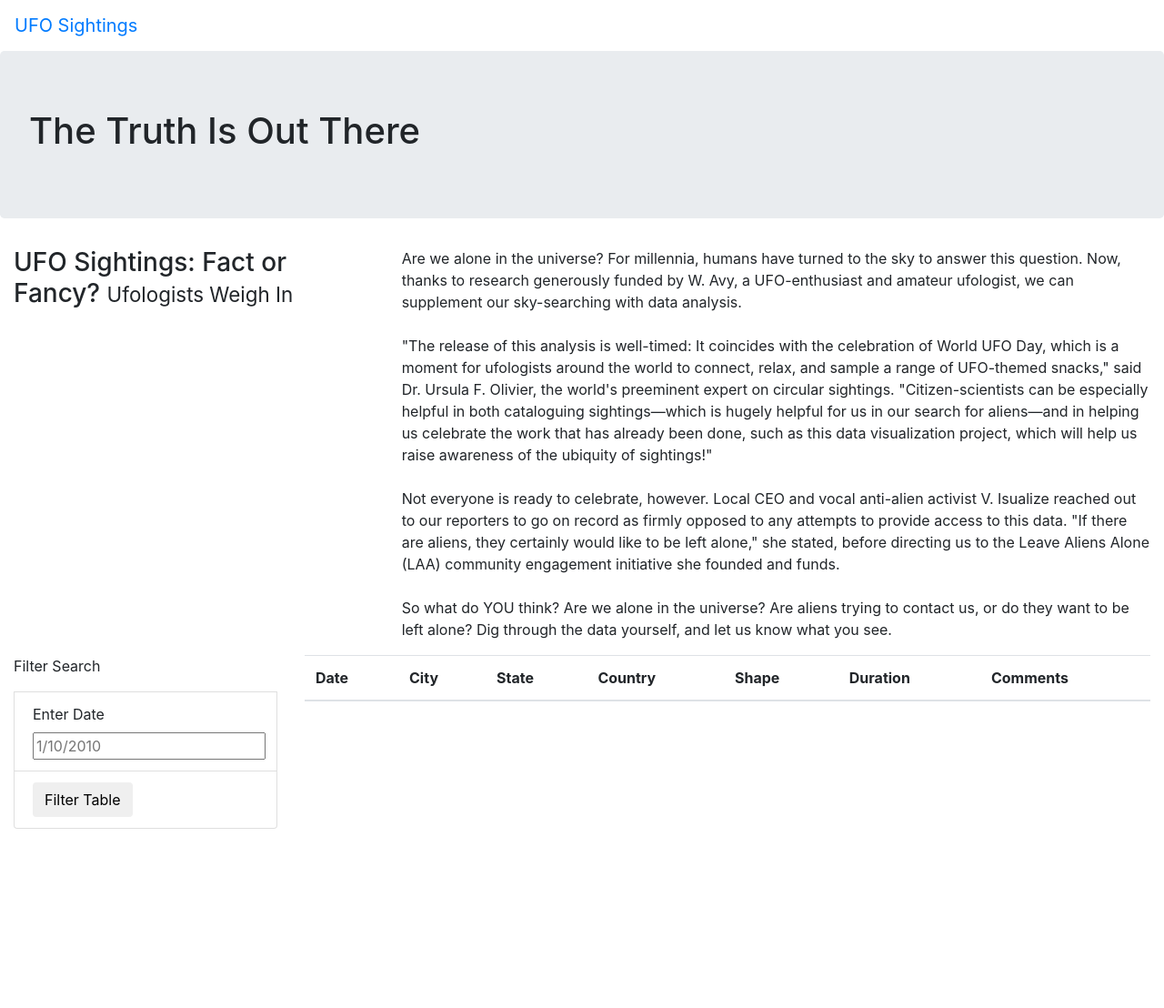
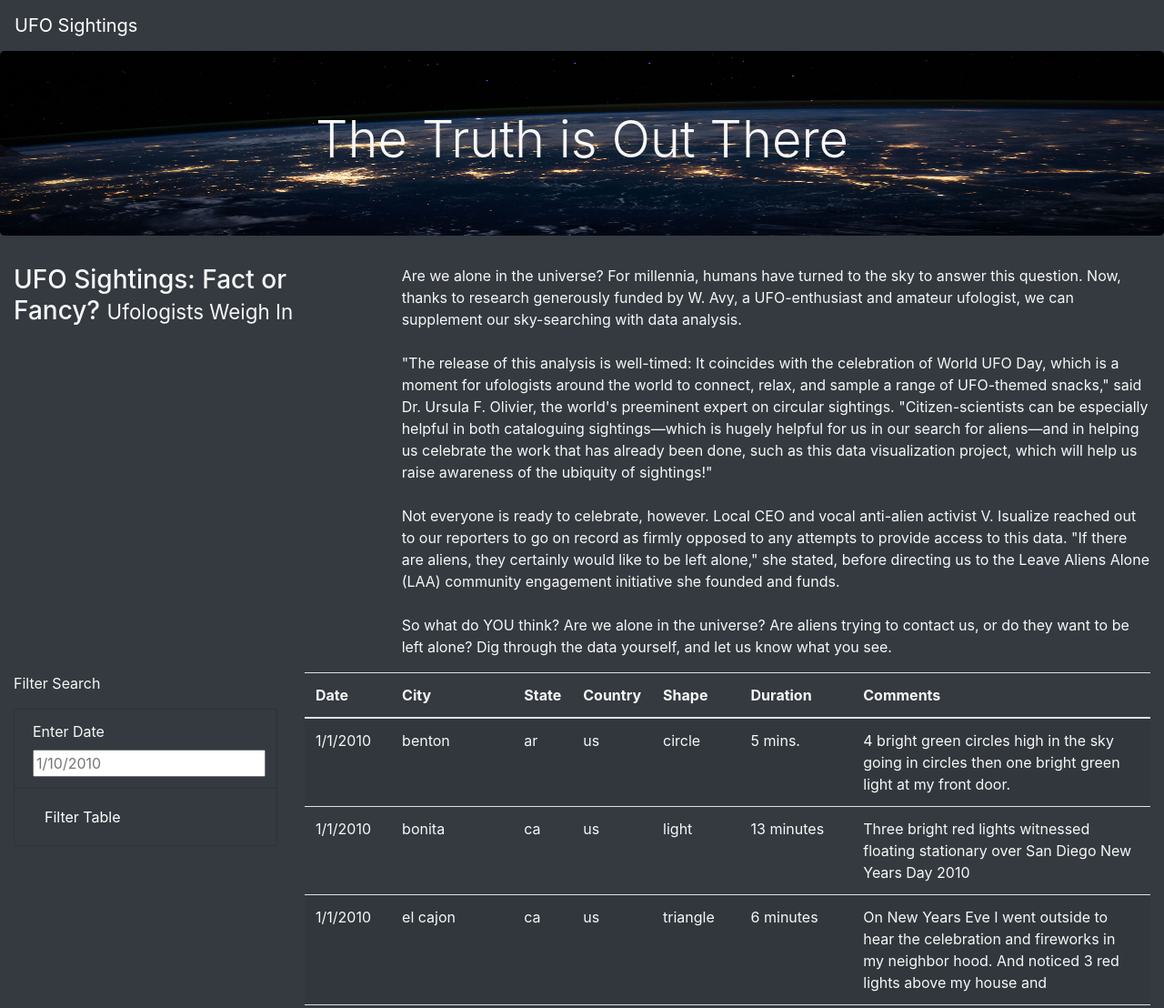
Before and after one commit to pnorman411/UFOs, a plain HTML site: page index.html in a window 1280 px wide. Shown: the top 1108 px of the page at 91% size. Before the commit the page ends 911 px from the top, so only its background shows below. Drawn offline with nearby package versions, Linux system fonts and the light colour scheme.

Commit message:
index and style updates

```diff
--- a/index.html
+++ b/index.html
@@ -16,12 +16,12 @@
 </head>
 <body>
     <div class="wrapper">
-        <nav class="navbar navbar-expand-lg">
+        <nav class="navbar navbar-dark bg-dark navbar-expand-lg">
             <a class="navbar-brand" href="index.html">UFO Sightings</a>
         </nav>
     </div>
     <div class="jumbotron">
-        <h1>The Truth Is Out There</h1>
+        <h1 class="display-4">The Truth is Out There</h1>
       </div>
     <div class="container-fluid">
         <div class="row">
@@ -40,20 +40,18 @@
     <div class="container-fluid">
         <div class="row">
           <div class="col-md-3">
-            <form>
-                <p>Filter Search</p>
-              </form>
-              <ul class="list-group">
-
-            </ul>
-            <li class="list-group-item">
-                <label for="date">Enter Date</label>
-                <input type="text" placeholder="1/10/2010" id="datetime" />
-            </li>
-            <li class="list-group-item">
-                <button id="filter-btn" type="button" class="btn btn-default">Filter Table</button>
-
-            </li>
+            <form class="bg-dark">
+              <p>Filter Search</p>
+              <ul class="list-group bg-dark">
+                <li class="list-group-item bg-dark">
+                    <label for="date">Enter Date</label>
+                    <input type="text" placeholder="1/10/2010" id="datetime" />
+                </li>
+                <li class="list-group-item bg-dark">
+                    <button id="filter-btn" type="button" class="btn btn-dark">Filter Table</button>
+                </li>
+              </ul>
+            </form>
           </div>
           <div class="col-md-9">
             <table class="table table-striped">
@@ -72,5 +70,8 @@
             </table>
           </div>
         </div>
-</body>
+<script src="https://cdnjs.cloudflare.com/ajax/libs/d3/4.11.0/d3.js"></script>
+<script src="static/js/data.js"></script>
+<script src="static/js/app.js"></script>
+<body class="bg-dark">
 </html>
--- a/static/css/style.css
+++ b/static/css/style.css
@@ -0,0 +1,10 @@
+body {
+
+  color: #f7f7f7;
+}
+
+.jumbotron {
+    background-image: url("../images/nasa.jpg");
+    background-size: 100% 100%;
+    text-align: center;
+  }
```
Also changed, not shown: static/images/nasa.jpg (added).
